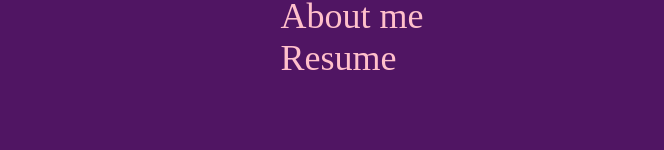
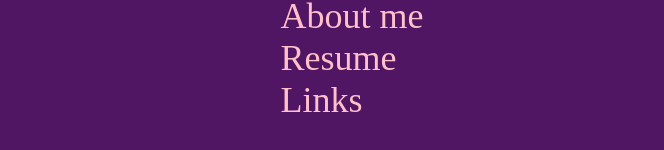
Before and after one commit to dmccart09/dmccart09.github.io, a plain HTML site: page index.html in a window 1280 px wide. Shown: the part 376-526 px from the top of the page, without its empty margins (308-972 px from the left). Drawn offline with Linux system fonts and the light colour scheme.

Commit message:
Update index.html
added "links" link

```diff
--- a/index.html
+++ b/index.html
@@ -21,6 +21,7 @@ Hello! Welcome to my website!
     <ul>
        <li><a href="*">About me</a></li>
       <li><a href="resume.html">Resume</a></li>
+      <li><a href="*">Links</a></li>
 
     </ul>
 
```
